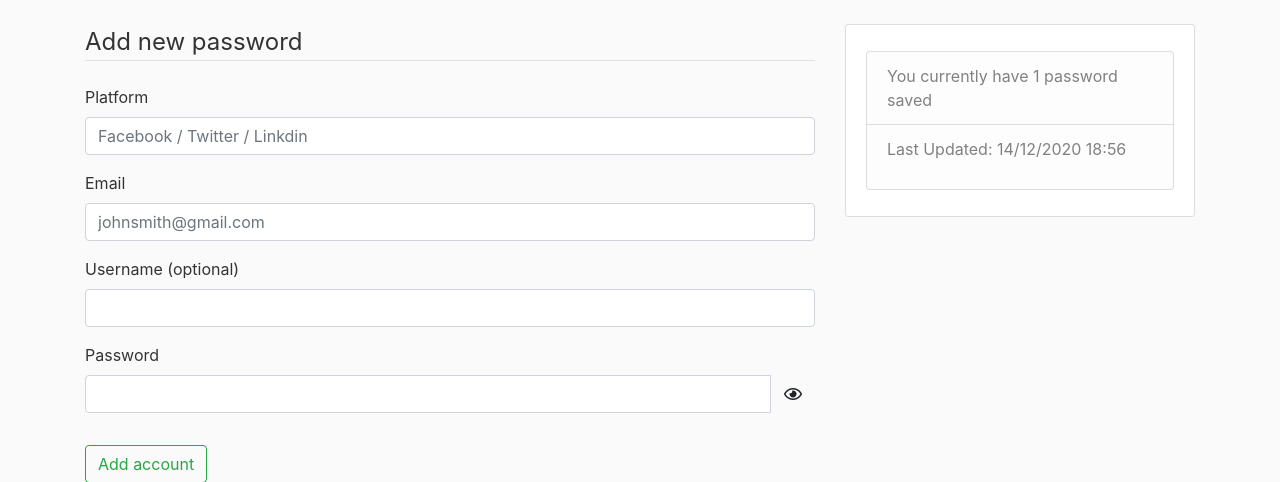
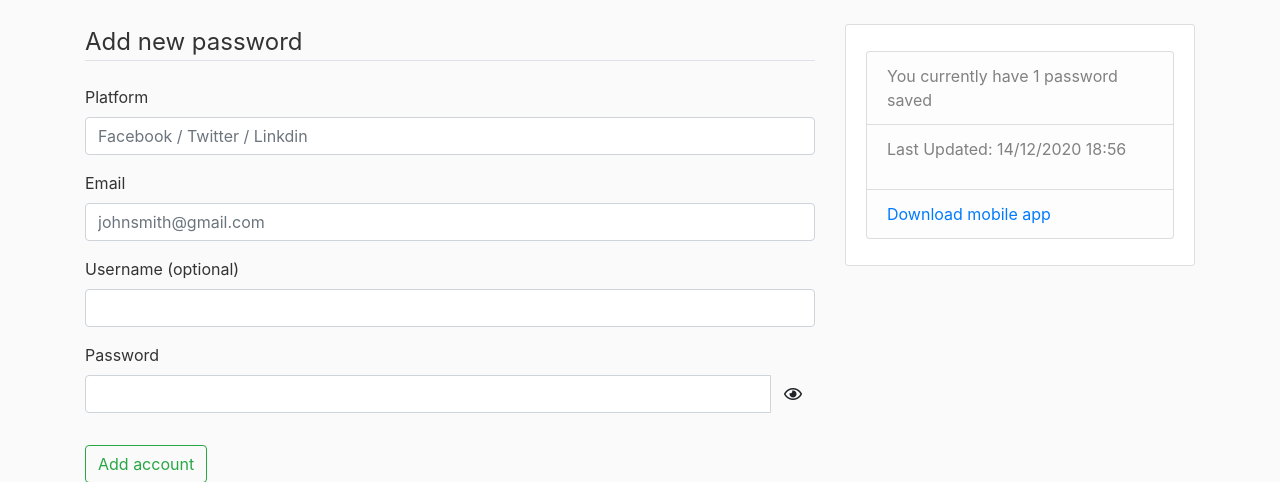
Before and after one commit to AinaEmmanuel/My-Pass, a Flask app: page /accounts/new in a window 1280 px wide. Shown: the part 56-538 px from the top of the page. Run offline with Flask 2, Linux system fonts and the light colour scheme; a user stored in the database is signed in; tables that the repository leaves empty hold one stand-in row (values such as "Sample post"); some libraries are stand-ins or nearby versions.

Commit message:
Download File Available

```diff
--- a/csflask/templates/corylayout.html
+++ b/csflask/templates/corylayout.html
@@ -93,7 +93,6 @@
       <p class='text-muted'>
         <ul class="list-group">
           <li class="list-group-item list-group-item-light">You currently have {{ user_details|length }} password saved</li>
-          <!-- <li class="list-group-item list-group-item-light">Announcements</li> -->
           <li class="list-group-item list-group-item-light">
             <p>Last Updated: <span id="datetime"></span></p>
 
@@ -101,6 +100,9 @@
               var dt = new Date();
               document.getElementById("datetime").innerHTML = (("0"+dt.getDate()).slice(-2)) +"/"+ (("0"+(dt.getMonth()+1)).slice(-2)) +"/"+ (dt.getFullYear()) +" "+ (("0"+dt.getHours()).slice(-2)) +":"+ (("0"+dt.getMinutes()).slice(-2));
               </script>
+            </li>
+            <li class="list-group-item list-group-item-light">
+              <a href="{{ url_for('static', filename='app/MyPass.apk') }}"> Download mobile app</a>
             </li>
           <!-- <li class="list-group-item list-group-item-light">etc</li> -->
         </ul>
```
Also changed, not shown: csflask/static/img/preview.png (added), 1 other file.
